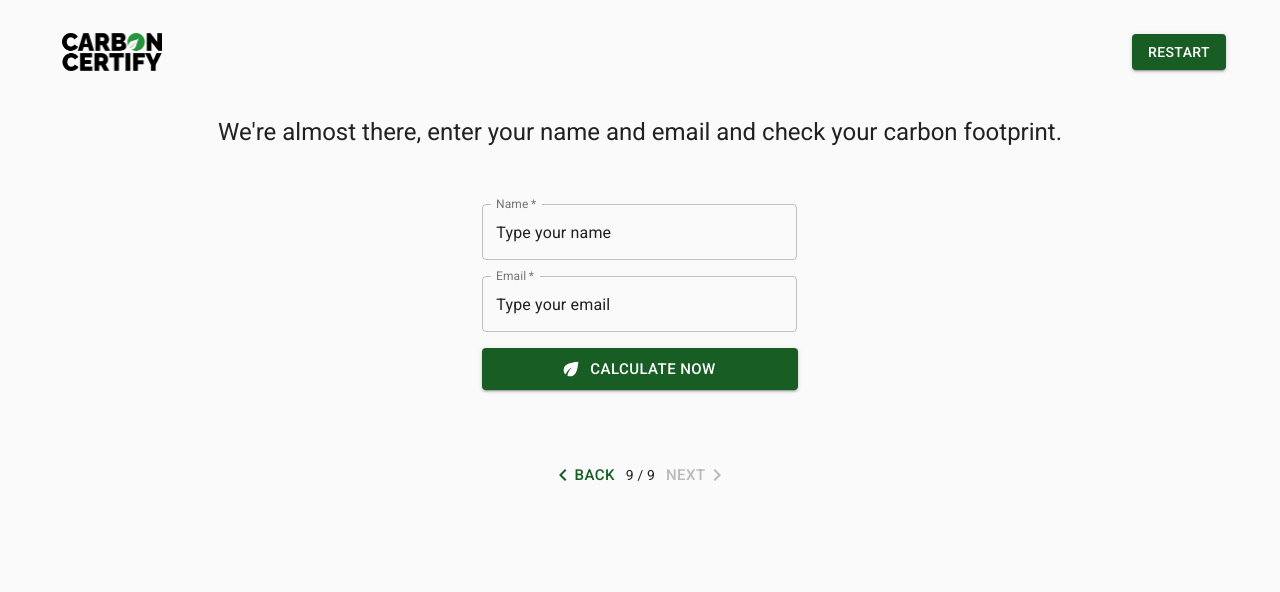
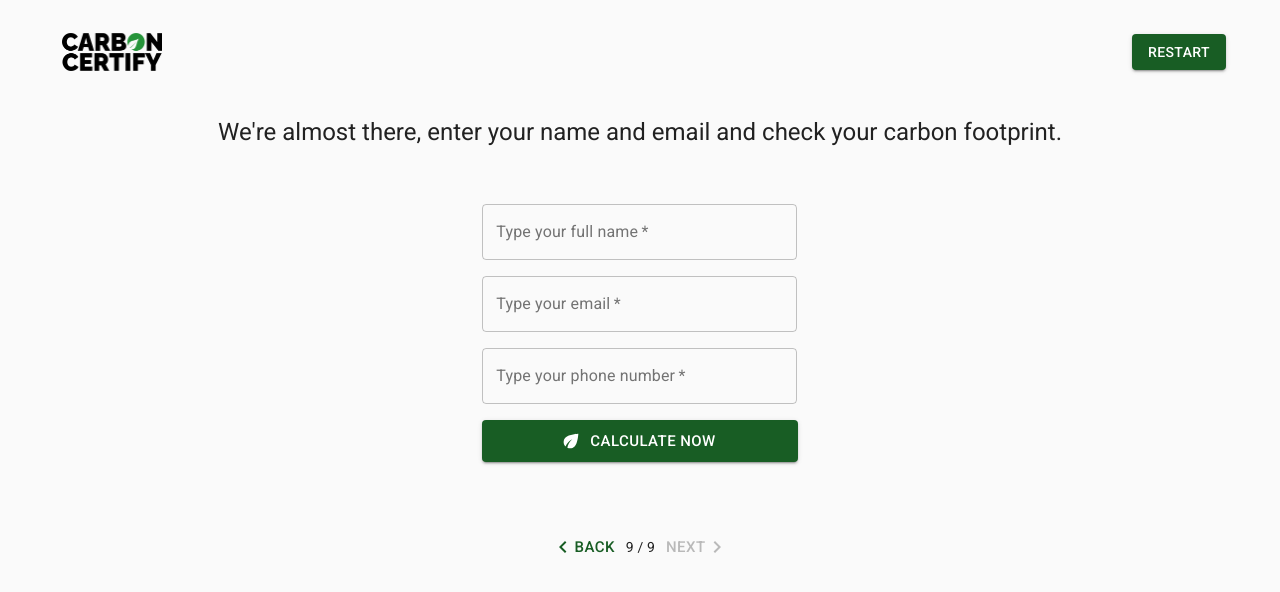
Before and after one commit to maiconburn/rags-calculator, a Next.js app: page /userInfo in a window 1280 px wide. Shown: the top 592 px of the page. Built offline with nearby package versions, Linux system fonts and the light colour scheme.

Commit message:
Placeholder

```diff
--- a/pages/userInfo.js
+++ b/pages/userInfo.js
@@ -44,8 +44,8 @@ export default function userInfo() {
                 <TextField
                   required
                   id="outlined-required"
-                  label="Name"
-                  defaultValue="Type your name"
+                  label="Type your full name"
+                  placeholder="Type your name"
                   variant="outlined"
                 />
               </Grid>
@@ -53,8 +53,17 @@ export default function userInfo() {
                 <TextField
                   required
                   id="outlined-required"
-                  label="Email"
-                  defaultValue="Type your email"
+                  label="Type your email"
+                  placeholder="Type your email"
+                  variant="outlined"
+                />
+              </Grid>
+              <Grid item xs={12}>
+                <TextField
+                  required
+                  id="outlined-required"
+                  label="Type your phone number"
+                  placeholder="Type your phone number"
                   variant="outlined"
                 />
               </Grid>
```
